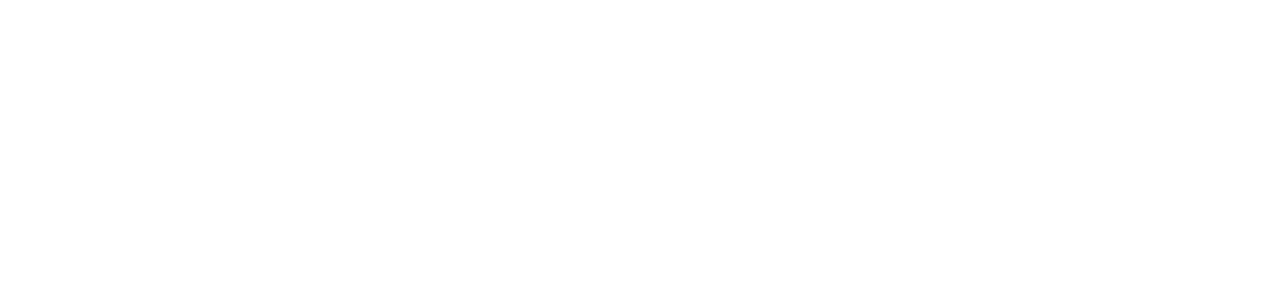
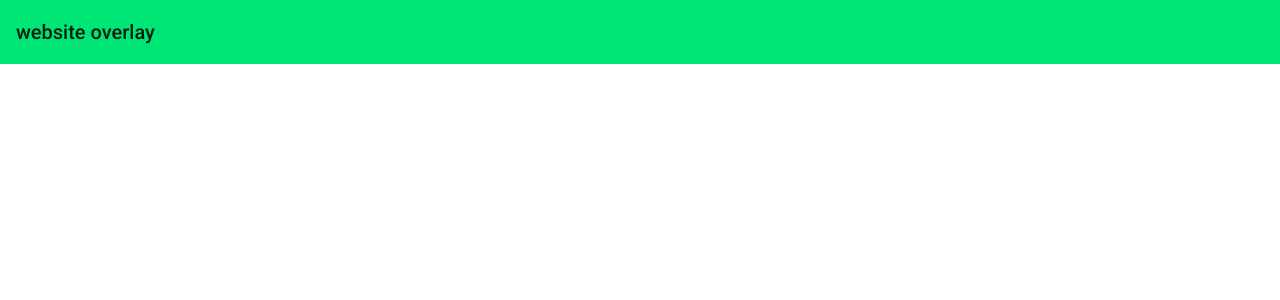
Before and after one commit to Alokin1112/goodSchedule, an Angular app: page /home in a window 1280 px wide. Before the commit this address led to /. Shown: the top 300 px of the page. Built offline with nearby package versions, Linux system fonts and the light colour scheme.

Commit message:
Added simple routing

```diff
--- a/src/app/pages/dashboard/dashboard.component.html
+++ b/src/app/pages/dashboard/dashboard.component.html
@@ -1 +1,6 @@
 <p>dashboard works!</p>
+<a routerLink="/home/schedule">
+  <button mat-button>
+    Schedule
+  </button>
+</a>
--- a/src/app/pages/dashboard/dashboard.module.ts
+++ b/src/app/pages/dashboard/dashboard.module.ts
@@ -2,6 +2,7 @@
 import { CommonModule } from '@angular/common';
 import { DashboardRoutingModule } from '@pages/dashboard/dashboard-routing.module';
 import { DashboardComponent } from '@pages/dashboard/dashboard.component';
+import { MatButtonModule } from '@angular/material/button';
 
 @NgModule({
   declarations: [
@@ -9,7 +10,8 @@
   ],
   imports: [
     CommonModule,
-    DashboardRoutingModule
+    DashboardRoutingModule,
+    MatButtonModule,
   ]
 })
 export class DashboardModule { }
--- a/src/app/pages/home/home-routing.module.ts
+++ b/src/app/pages/home/home-routing.module.ts
@@ -5,12 +5,24 @@
 
 const routes: Routes = [
   {
-    path: '', component: HomeComponent
+    path: '',
+    component: HomeComponent,
+    children: [
+      {
+        path: RoutesPath.DASHBOARD,
+        loadChildren: () => import('@pages/dashboard/dashboard.module').then(m => m.DashboardModule),
+      },
+      {
+        path: RoutesPath.SCHEDULE,
+        loadChildren: () => import('@pages/schedule-setter/schedule-setter.module').then(m => m.ScheduleSetterModule),
+      },
+    ]
   },
   {
-    path: RoutesPath.SCHEDULE,
-    loadChildren: () => import('@pages/schedule-setter/schedule-setter.module').then(m => m.ScheduleSetterModule),
-  },
+    path: '**',
+    redirectTo: RoutesPath.DASHBOARD,
+    pathMatch: 'full'
+  }
 ];
 
 @NgModule({
--- a/src/app/pages/home/home.component.html
+++ b/src/app/pages/home/home.component.html
@@ -1,2 +1,7 @@
 <!-- Overlay In Future -->
+<mat-toolbar color="primary">
+  <span>
+    website overlay
+  </span>
+</mat-toolbar>
 <router-outlet></router-outlet>
--- a/src/app/pages/home/home.module.ts
+++ b/src/app/pages/home/home.module.ts
@@ -2,6 +2,7 @@
 import { CommonModule } from '@angular/common';
 import { HomeRoutingModule } from '@pages/home/home-routing.module';
 import { HomeComponent } from '@pages/home/home.component';
+import { MatToolbarModule } from '@angular/material/toolbar';
 
 @NgModule({
   declarations: [
@@ -10,6 +11,7 @@
   imports: [
     CommonModule,
     HomeRoutingModule,
+    MatToolbarModule,
   ]
 })
 export class HomeModule { }
```
Also changed, not shown: src/app/app-routing.module.ts (+10 -3 lines).
